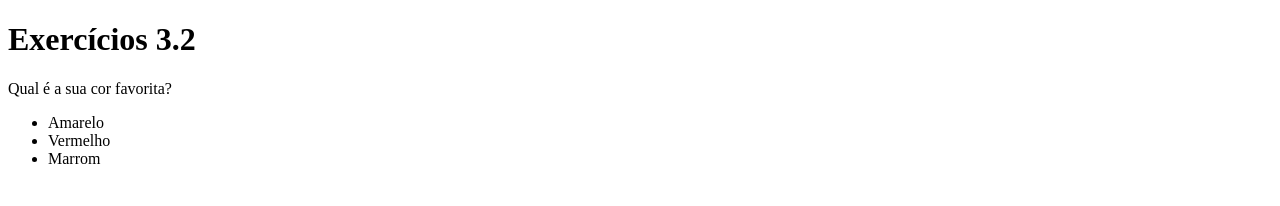
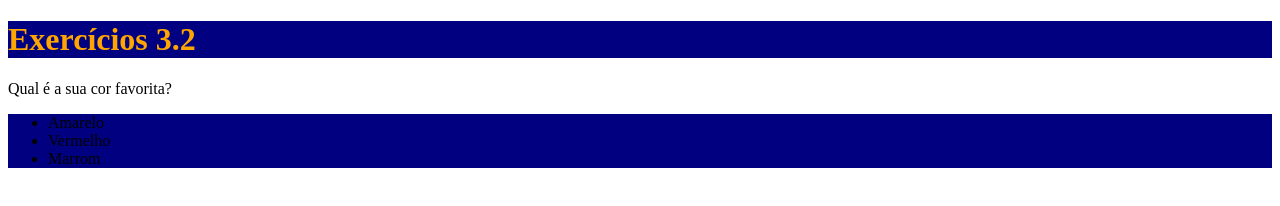
Before and after one commit to Mcardoso96/trybe-exercicios, a plain HTML site: page Fundamentos/bloco-03-introducao-a-html-e-css/dia-02-html-e-css-primeiros-passos-em-css/index.html in a window 1280 px wide. Drawn offline with Linux system fonts and the light colour scheme.

Commit message:
modifiquei o index.html

```diff
--- a/Fundamentos/bloco-03-introducao-a-html-e-css/dia-02-html-e-css-primeiros-passos-em-css/index.html
+++ b/Fundamentos/bloco-03-introducao-a-html-e-css/dia-02-html-e-css-primeiros-passos-em-css/index.html
@@ -1,17 +1,35 @@
 <!DOCTYPE html>
 <html lang="pt-br">
+
 <head>
   <meta charset="UTF-8">
   <title>HTML</title>
-    <style></style>
+  <style>
+
+    h1{
+      color:orange;
+      font: size 65px;
+    }
+
+    ul{
+      background-color: blue;
+    }
+    .list-p-style{
+      background-color: navy;
+    }
+
+  </style>
+
     </head>
+
 <body>
-    <h1>Exercícios 3.2</h1>
+  <h1 class="list-p-style">Exercícios 3.2</h1>
   <p>Qual é a sua cor favorita?</p>
-    <ul>
+  <ul class="list-p-style">
     <li>Amarelo</li>
     <li>Vermelho</li>
     <li>Marrom</li>
   </ul>
 </body>
+
 </html>
```
Lines whose indentation alone changed are shown as unchanged.
